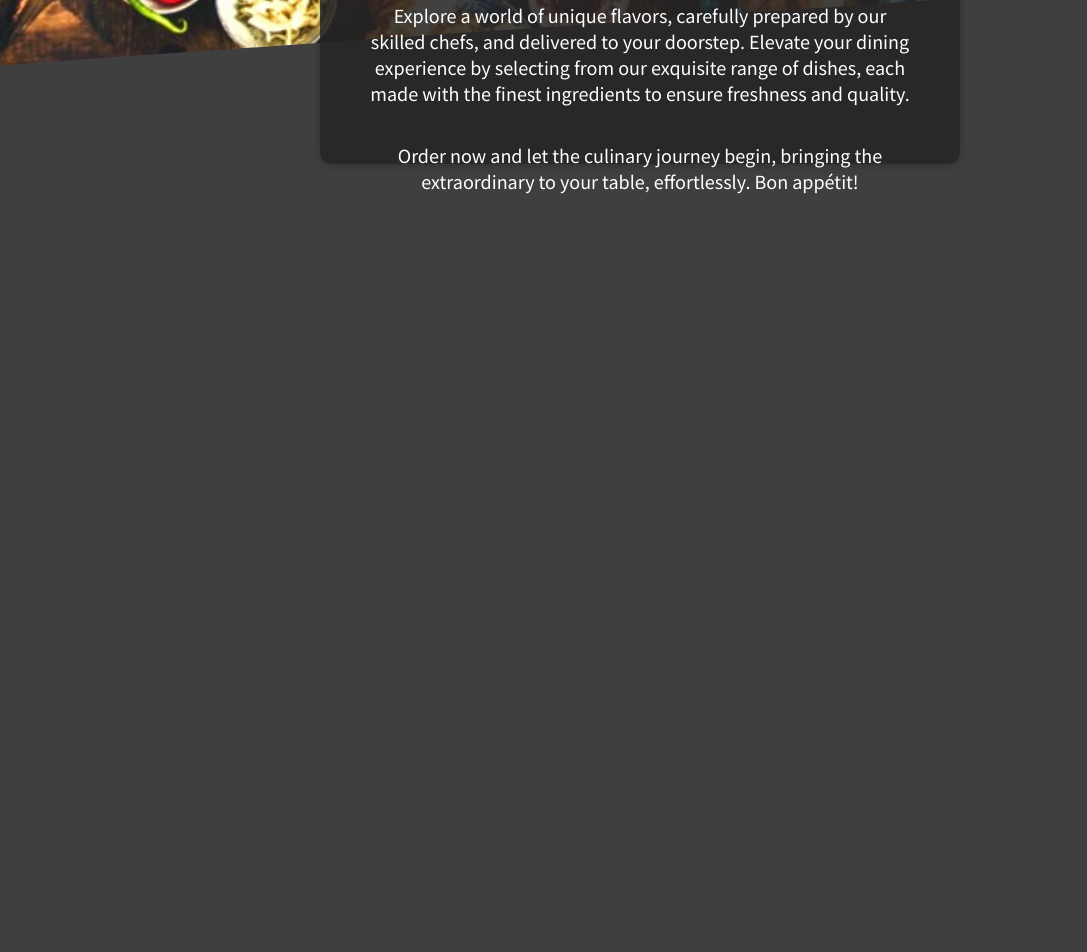
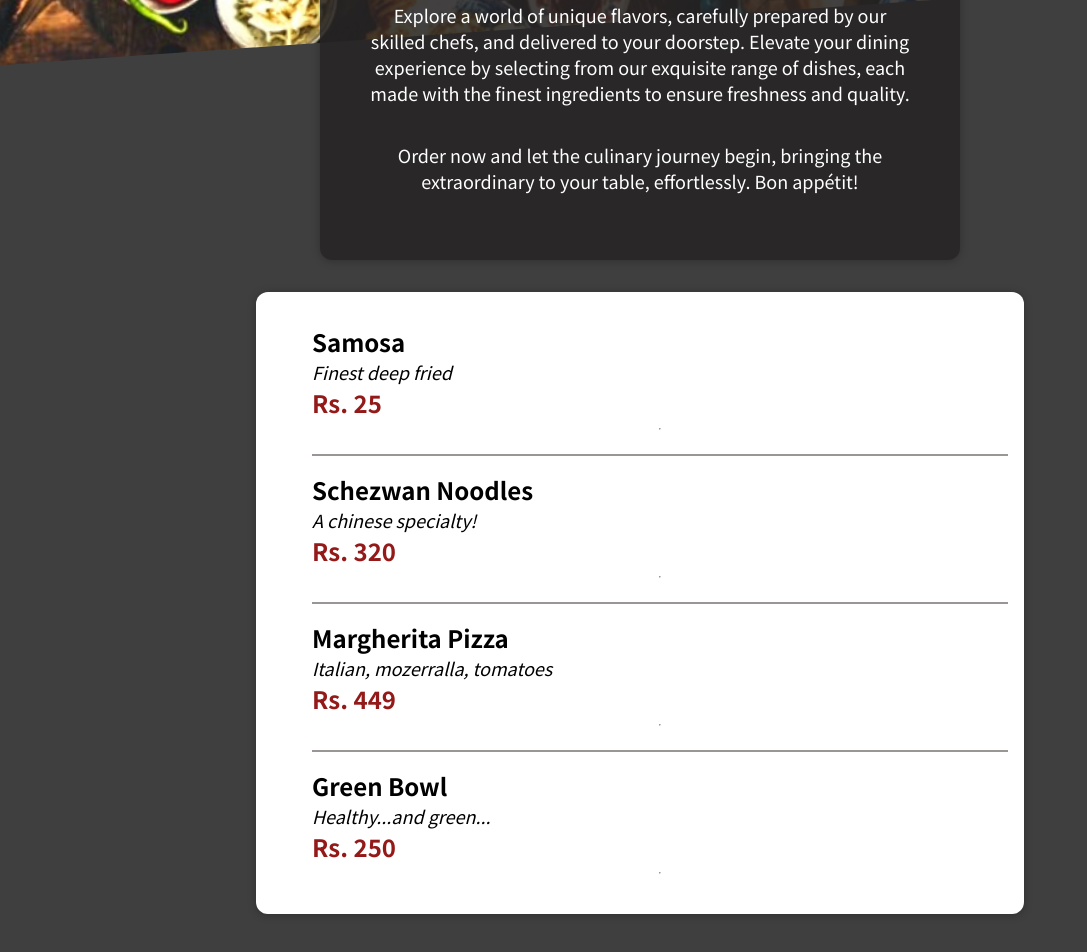
Before and after one commit to anujeet98/React-FoodOrderingApp, a React (Create React App) app: page / in a window 1280 px wide. Shown: the part 396-1348 px from the top of the page, without its empty margins (0-1087 px from the left). Before the commit the page ends 800 px from the top, so only its background shows below. Built offline with nearby package versions, Linux system fonts and the light colour scheme.

Commit message:
Meal re-structured and available meal component added

```diff
--- a/src/App.css
+++ b/src/App.css
@@ -3,29 +3,3 @@
     flex-direction: column;
     align-items: center;
 }
-
-.summary{
-    width: 50%;
-    height: 20rem;
-    background-color: rgba(38, 36, 36, 0.871);
-    color: white;
-    z-index: 5;
-    position: absolute;
-    display: flex;
-    align-items: center;
-    flex-direction: column;
-    justify-content: space-between;
-    padding: 3rem;
-    top: 15rem;
-}
-
-.summary-heading{
-    font-size: xx-large;
-    font-weight: bolder;
-}
-
-.summary p{
-    font-size: large;
-    color: white;
-    text-align: center;
-}
--- a/src/App.jsx
+++ b/src/App.jsx
@@ -1,6 +1,6 @@
 import React from "react";
 import Header from './components/Layout/Header'
-import Card from "./components/UI/Card";
+import Meals from "./components/Meals/Meals";
 
 import './App.css'
 
@@ -9,15 +9,7 @@ function App() {
     <React.Fragment>
       <div className="App">
         <Header></Header>
-        <Card className="summary">
-          <span className="summary-heading">Indulge Your Palate: Unique Bites, One App Away!</span>
-          <p>
-            Explore a world of unique flavors, carefully prepared by our skilled chefs, and delivered to your doorstep. Elevate your dining experience by selecting from our exquisite range of dishes, each made with the finest ingredients to ensure freshness and quality.
-          </p>
-          <p>
-            Order now and let the culinary journey begin, bringing the extraordinary to your table, effortlessly. Bon appétit!
-          </p>
-        </Card>
+        <Meals/>
       </div>
     </React.Fragment>
   );
--- a/src/components/Layout/Header.css
+++ b/src/components/Layout/Header.css
@@ -25,6 +25,7 @@
     height: 30rem;
     overflow: hidden;
     z-index: 0;
+    position: fixed;
 }
 
 .backdrop-image img{
--- /dev/null
+++ b/src/components/Meals/AvailableMeals.js
@@ -0,0 +1,50 @@
+import Card from "../UI/Card";
+import classes from "./AvailableMeals.module.css";
+
+const DUMMY_MEALS = [
+  {
+    id: "m1",
+    name: "Samosa",
+    description: "Finest deep fried",
+    price: 25,
+  },
+  {
+    id: "m2",
+    name: "Schezwan Noodles",
+    description: "A chinese specialty!",
+    price: 320,
+  },
+  {
+    id: "m3",
+    name: "Margherita Pizza",
+    description: "Italian, mozerralla, tomatoes",
+    price: 449,
+  },
+  {
+    id: "m4",
+    name: "Green Bowl",
+    description: "Healthy...and green...",
+    price: 250,
+  },
+];
+
+const AvailableMeals = () => {
+  const mealList = DUMMY_MEALS.map((meal) => {
+    return (
+        <li key={meal.id}>
+            <span className={classes["meal-name"]}>{meal.name}</span>
+            <span className={classes["meal-description"]}>{meal.description}</span>
+            <span className={classes["meal-price"]}>Rs. {meal.price}</span>
+            <hr></hr>
+        </li>
+    );
+  });
+
+  return (
+    <Card className={classes.meals}>
+      <ul className={classes.list}>{mealList}</ul>
+    </Card>
+  );
+};
+
+export default AvailableMeals;
--- /dev/null
+++ b/src/components/Meals/AvailableMeals.module.css
@@ -0,0 +1,47 @@
+
+
+.meals{
+    width: 60%;
+    background-color: rgb(255, 255, 255);
+    color: black;
+    z-index: 5;
+    display: flex;
+    align-items: center;
+    flex-direction: column;
+    justify-content: space-between;
+    padding: 0 1rem;
+    margin-bottom: 5rem;
+}
+
+.list{
+    width: 100%;
+}
+
+.list li{
+    list-style: none;
+    border-bottom: 2px solid rgba(85, 79, 79, 0.593);
+    display: flex;
+    flex-direction: column;
+    padding: 1rem 0;
+}
+
+.list li:last-child{
+    border: none;
+}
+
+
+.meal-name{
+    font-size: x-large;
+    font-weight: bold;
+}
+
+.meal-description{
+    font-style: italic;
+    font-size: large;
+}
+
+.meal-price{
+    font-size: x-large;
+    color: rgb(148, 26, 26);
+    font-weight: bolder;
+}
--- /dev/null
+++ b/src/components/Meals/Meals.js
@@ -0,0 +1,15 @@
+import MealsSummary from "./MealsSummary";
+import AvailableMeals from "./AvailableMeals";
+import { Fragment } from "react";
+
+
+const Meals = () => {
+    return (
+        <Fragment>
+            <MealsSummary />
+            <AvailableMeals />
+        </Fragment>
+        );
+    };
+
+export default Meals;
--- /dev/null
+++ b/src/components/Meals/MealsSummary.css
@@ -0,0 +1,27 @@
+
+
+
+.summary{
+    width: 50%;
+    background-color: rgba(38, 36, 36, 0.871);
+    color: white;
+    z-index: 5;
+    display: flex;
+    align-items: center;
+    flex-direction: column;
+    justify-content: space-between;
+    padding: 3rem;
+    margin-top: 15rem;
+    margin-bottom: 2rem;
+}
+
+.summary-heading{
+    font-size: xx-large;
+    font-weight: bolder;
+}
+
+.summary p{
+    font-size: large;
+    color: white;
+    text-align: center;
+}
--- /dev/null
+++ b/src/components/Meals/MealsSummary.js
@@ -0,0 +1,27 @@
+import React from "react";
+import Card from "../UI/Card";
+import "./MealsSummary.css";
+
+const MealsSummary = () => {
+  return (
+    <React.Fragment>
+      <Card className="summary">
+        <span className="summary-heading">
+          Indulge Your Palate: Unique Bites, One App Away!
+        </span>
+        <p>
+          Explore a world of unique flavors, carefully prepared by our skilled
+          chefs, and delivered to your doorstep. Elevate your dining experience
+          by selecting from our exquisite range of dishes, each made with the
+          finest ingredients to ensure freshness and quality.
+        </p>
+        <p>
+          Order now and let the culinary journey begin, bringing the
+          extraordinary to your table, effortlessly. Bon appétit!
+        </p>
+      </Card>
+    </React.Fragment>
+  );
+};
+
+export default MealsSummary;
```
